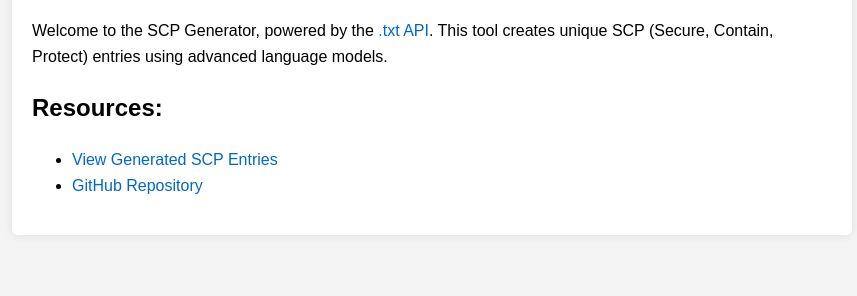
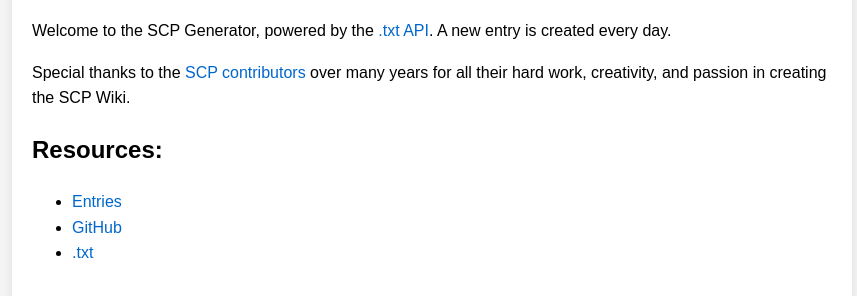
Before and after one commit to dottxt-ai/cursed, a plain HTML site: page index.html in a window 1280 px wide. Shown: the part 116-412 px from the top of the page, without its empty margins (208-1065 px from the left). Drawn offline with Linux system fonts and the light colour scheme.

Commit message:
index update

```diff
--- a/index.html
+++ b/index.html
@@ -35,11 +35,13 @@
 <body>
     <div class="container">
         <h1>SCP Generator</h1>
-        <p>Welcome to the SCP Generator, powered by the <a href="https://dottxt.co">.txt API</a>. This tool creates unique SCP (Secure, Contain, Protect) entries using advanced language models.</p>
+        <p>Welcome to the <a href="https://scp-wiki.wikidot.com/"></a>SCP Generator</a>, powered by the <a href="https://dottxt.co">.txt API</a>. A new entry is created every day.</p>
+        <p>Special thanks to the <a href="https://scp-wiki.wikidot.com/authors-pages">SCP contributors</a> over many years for all their hard work, creativity, and passion in creating the SCP Wiki.</p>
         <h2>Resources:</h2>
         <ul>
-            <li><a href="scp/entries/index.html">View Generated SCP Entries</a></li>
-            <li><a href="https://github.com/dottxt-ai/cursed">GitHub Repository</a></li>
+            <li><a href="scp/entries/index.html">Entries</a></li>
+            <li><a href="https://github.com/dottxt-ai/cursed">GitHub</a></li>
+            <li><a href="https://dottxt.co">.txt</a></li>
         </ul>
     </div>
 </body>
```
